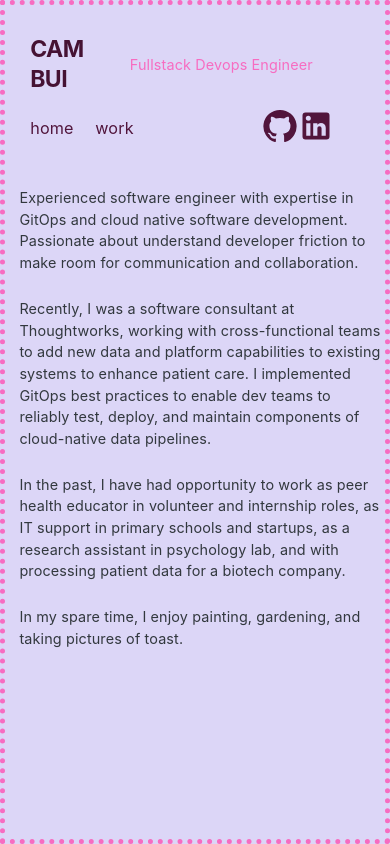
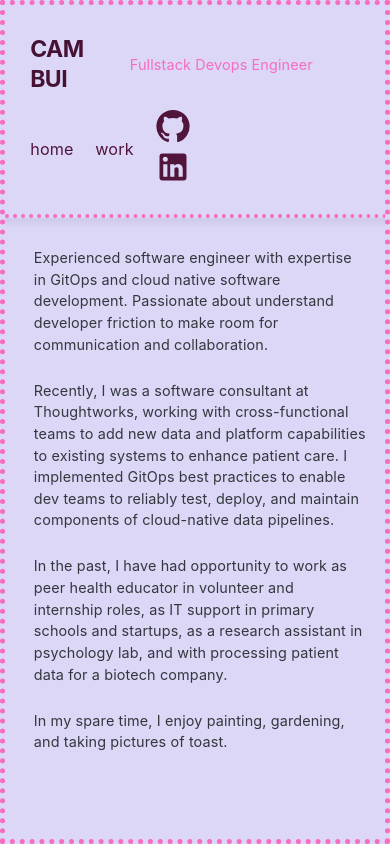
Before and after one commit to ncbui/portfolio, a React (Vite) app: page / in a window 390 px wide. Built offline with nearby package versions, Linux system fonts and the light colour scheme.

Commit message:
Fix styling

```diff
--- a/src/components/NavMenu.jsx
+++ b/src/components/NavMenu.jsx
@@ -8,8 +8,8 @@ import { Sheets } from '../template/theme';
 export default function NavMenu() {
   const theme = useTheme()
   return (
-    <Sheets>
-      <List sx={{width:'20vw', '@media (max-width: 780px)' : {width:'90%'}}}>
+    <Sheets sx={{'@media (max-width: 780px)' : {width:'100vw', m:0, borderBottom:'4px dotted', borderColor: theme.palette.primary.bright, boxShadow: '-.1rem 0 .4rem .4rem rgba(92, 100, 108, 0.1)',}}}>
+      <List sx={{width:'20vw', }}>
         <List sx={{display:'flex', flexDirection:'col', width:'20rem', '@media (max-width: 780px)' : {flexDirection:'row', justifyContent:'space-between'}}}>
         <ListSubheader sx={{width:'20rem', '@media (max-width: 780px)' : {width:'100vw'}}}>
           <Typography level="h1" sx={{color: theme.palette.primary.main, fontSize: '3rem', '@media (max-width: 780px)' : {fontSize: '1.6rem', width:'20vw'}}}>
--- a/src/components/WorkExperience.jsx
+++ b/src/components/WorkExperience.jsx
@@ -110,7 +110,7 @@ export default function WorkExperience () {
                 <TableCell scope="row" sx={{ verticalAlign: 'top', p:0, m:0,  borderRight:'3px dotted', borderColor:theme.palette.primary.bright, borderBottom: 0,}}>
                         <Typography sx={{fontSize:"85%"}}> {a.dates} </Typography>
                     </TableCell>
-                    <TableCell sx={{ verticalAlign: 'top', py:"0.2rem", m:0, borderBottom: 0, maxWidth: '80%' }}>
+                    <TableCell sx={{ verticalAlign: 'top', py:"0.2rem", m:0, borderBottom: 0, maxWidth: '80%', '@media (max-width: 786px)': {maxWidth: '50vw'} }}>
                         <Typography sx={{fontSize:"95%"}}>
                             <Link to={a.website} target="_blank" rel="noopener noreferrer"><b>{a.position}</b>  {a.company}</Link>
                             <TurnSlightRightOutlinedIcon  sx={{color: theme.palette.primary.bright, fontSize:'80%'}}/>
@@ -158,7 +158,7 @@ export default function WorkExperience () {
         return(
             <ListItem>
             {tools.map((tool)=>{
-                return <BootstrapButton variant="outlined" key={tool+tool.indexOf()}>{tool}</BootstrapButton>})}
+                return <BootstrapButton variant="outlined" key={tool+tool.indexOf()} >{tool}</BootstrapButton>})}
             </ListItem>
         )}
 
--- a/src/template/theme.js
+++ b/src/template/theme.js
@@ -78,15 +78,16 @@ export const BootstrapButton = styled(Button)({
   lineHeight: 1.5,
   backgroundColor: 'inherit',
   '&:hover': {
-    // backgroundColor: theme.palette.primary.bright,
+    color: theme.palette.primary.main,
     backgroundColor: 'goldenrod',
     borderColor:'goldenrod',
   },
   '&:active': {
     boxShadow: 'none',
   },
-  '&:focus': {
-    boxShadow: '0 0 0 0.2rem rgba(0,123,255,.5)',
+  '&:disabled': {
+    borderColor: theme.palette.secondary.main,
+    color: theme.palette.secondary.main,
   },
 });
 
@@ -117,7 +118,7 @@ export const BodySheets = styled(Sheet)({
   justifyContent: 'space-between',
   // boxShadow: '-.1rem 0 .4rem .4rem rgba(92, 100, 108, 0.1)',
   '@media (max-width: 780px)' : {
-    padding: '1rem',
+    padding: '2rem',
     width:'100vw',
     m:0,
   }
```
